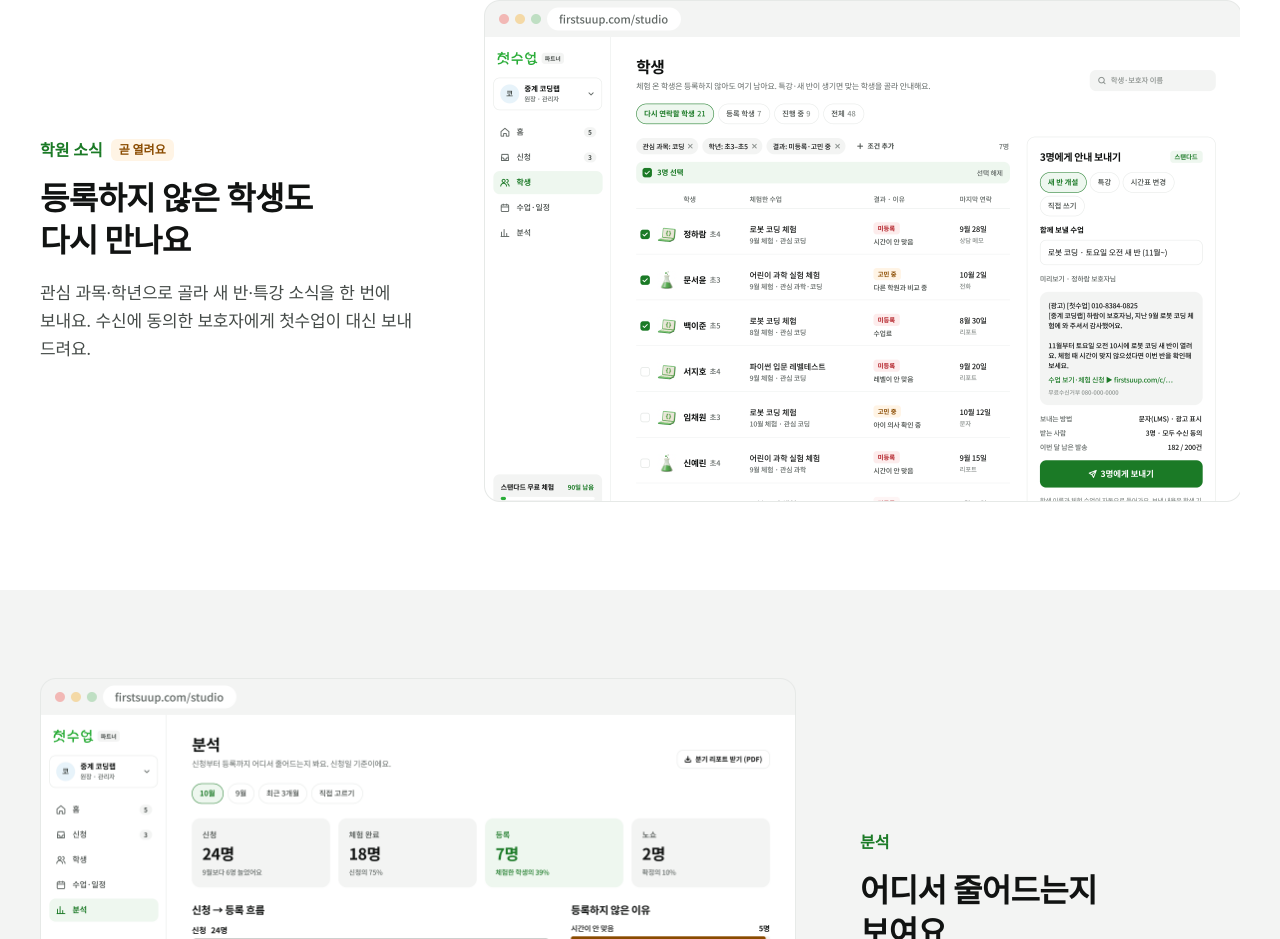
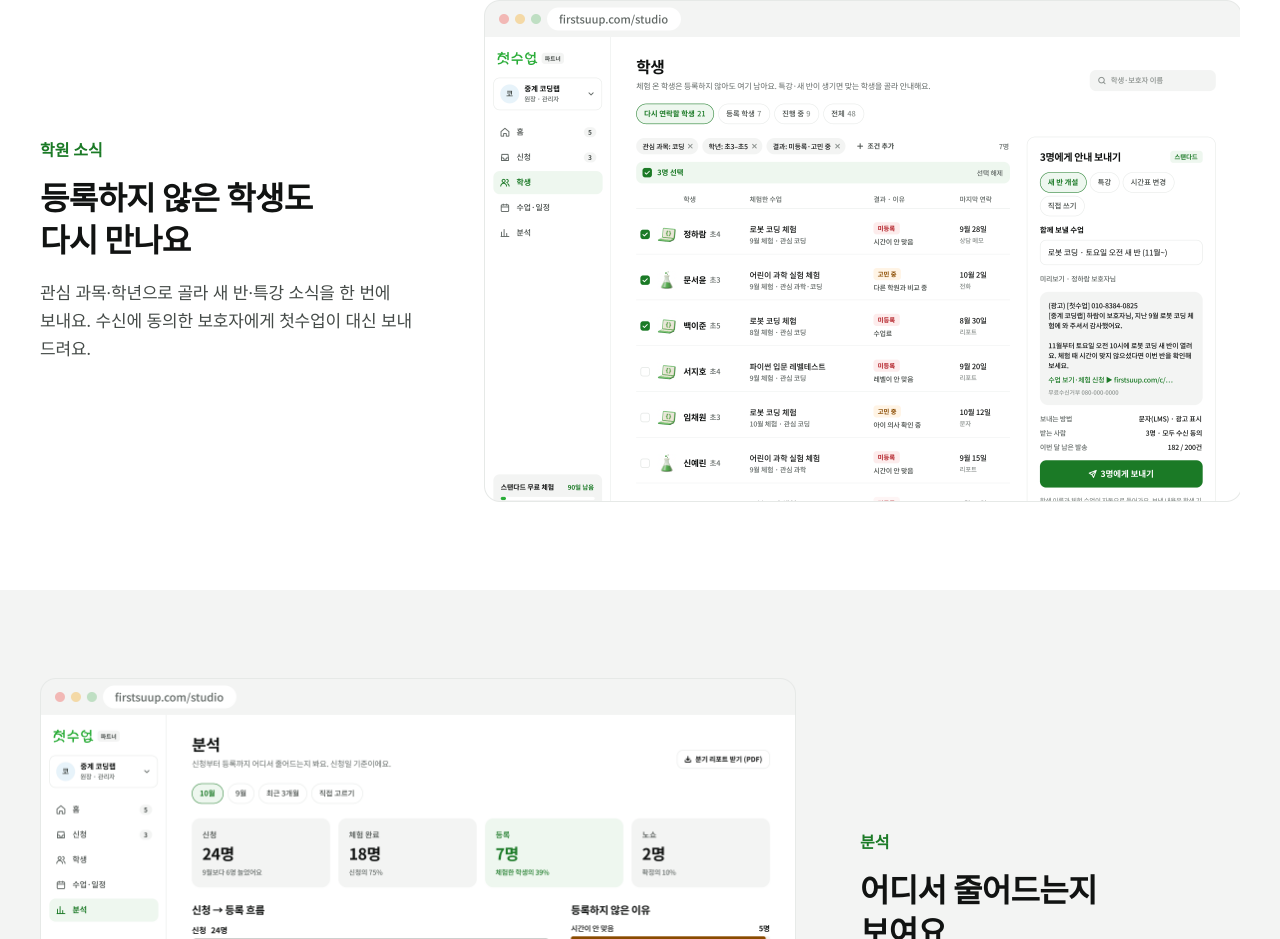
Before and after one commit to kimwon0828-prog/first_class, a Next.js app: page /partner in a window 1280 px wide. Shown: the part 4534-5473 px from the top of the page. Built offline with nearby package versions, Linux system fonts and the light colour scheme; no server answers.

Commit message:
fix(partner): drop the 곧 열려요 badge from the 학원 소식 feature
Co-Authored-By: Claude Opus 5.5 <noreply@anthropic.com>
Claude-Session: https://claude.ai/code/session_01ByVaAukCWZetH8RSp1PsCL

```diff
--- a/app/partner/PartnerLanding.tsx
+++ b/app/partner/PartnerLanding.tsx
@@ -9,12 +9,6 @@ import { BILLING_GRACE_PERIOD_DAYS, BILLING_PLANS } from "@/features/billing/lib
 import { STANDARD_TRIAL_DAYS, TRIAL_CARD_WINDOW_DAYS } from "@/features/billing/lib/standard-trial"
 import { COMPANY_ADDRESS, COMPANY_EMAIL_HREF, COMPANY_INFO } from "@/shared/config/company-info"
 import { getStudioCrossProductHrefResolver } from "@/shared/lib/cross-product-navigation-server"
-
-/*
-  학원 소식 보내기(다시 연락 문자)가 열리면 true 로 바꾼다.
-  false 인 동안 기능 섹션(학원 소식)에 "곧 열려요"가 붙는다.
-*/
-const ACADEMY_NEWS_OPEN = false
 
 const IMAGE_DIR = "/images/partner/v2"
 
@@ -99,8 +93,7 @@ const features = [
     title: ["등록하지 않은 학생도", "다시 만나요"],
     body: "관심 과목·학년으로 골라 새 반·특강 소식을 한 번에 보내요. 수신에 동의한 보호자에게 첫수업이 대신 보내 드려요.",
     image: "partner-feature-recontact.png",
-    alt: "학생 화면. 조건으로 고른 학생 3명에게 새 반 안내 문자를 보내는 패널",
-    soon: !ACADEMY_NEWS_OPEN
+    alt: "학생 화면. 조건으로 고른 학생 3명에게 새 반 안내 문자를 보내는 패널"
   },
   {
     eyebrow: "분석",
@@ -377,7 +370,6 @@ export default async function PartnerLanding() {
                 <div className={styles.featureText}>
                   <div className={styles.featureEyebrowRow}>
                     <p className={styles.eyebrow}>{feature.eyebrow}</p>
-                    {feature.soon ? <span className={`${styles.badge} ${styles.badgeSoon}`}>곧 열려요</span> : null}
                   </div>
                   <h3 className={styles.featureTitle}>
                     {feature.title[0]}
```
